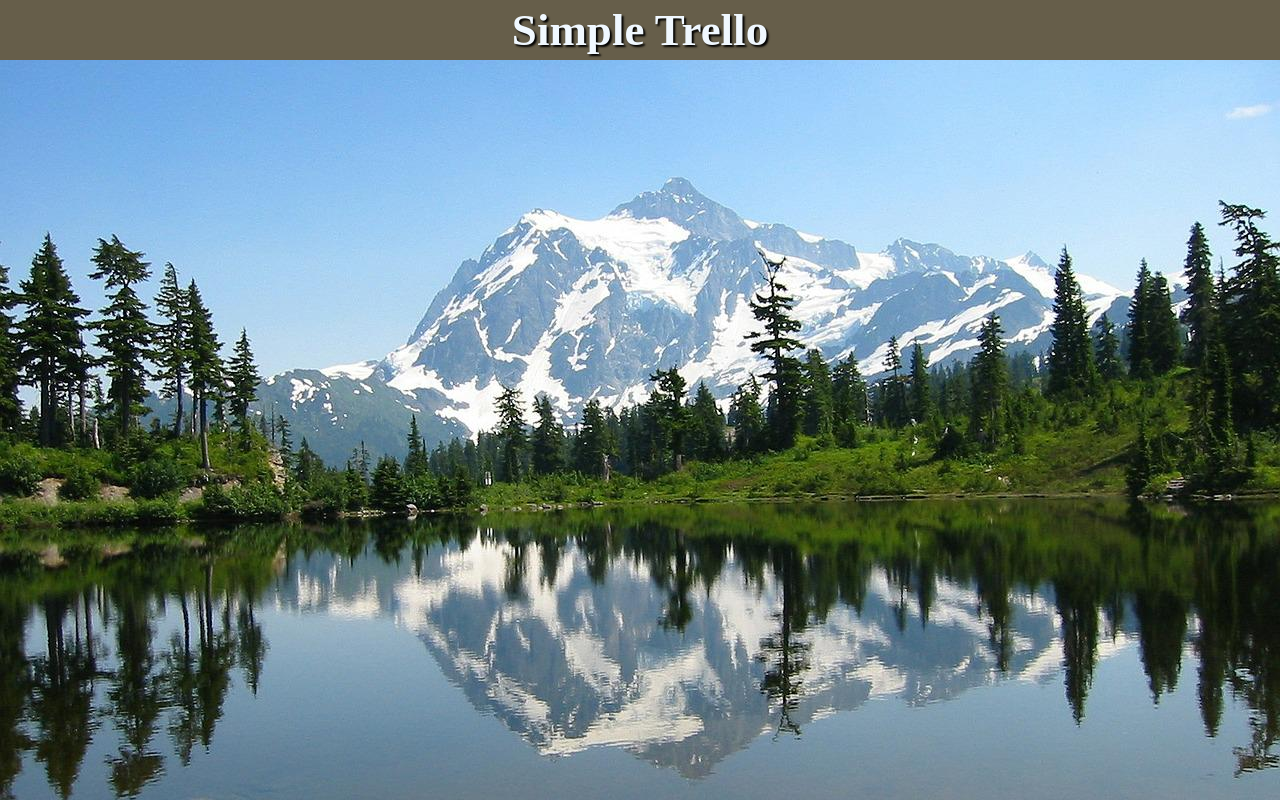
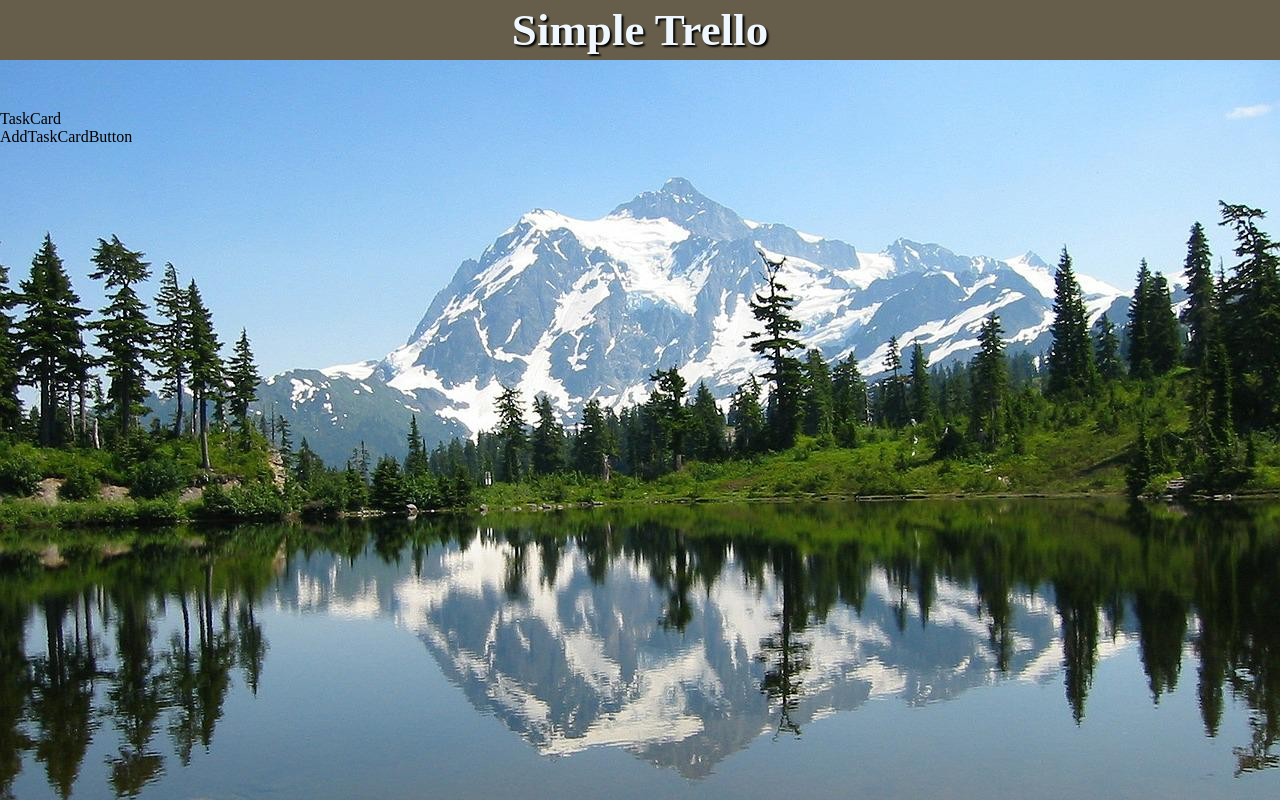
Before and after one commit to takayuki-s/trello-clone, a React (Create React App) app: page / in a window 1280 px wide. Built offline with nearby package versions, Linux system fonts and the light colour scheme.

Commit message:
TaskCardsコンポーネント作成

```diff
--- a/src/App.js
+++ b/src/App.js
@@ -1,10 +1,12 @@
 import DragAndDropTest from "./components/DragAndDropTest";
 import { Header } from "./components/header/Header";
+import { TaskCards } from "./components/task/TaskCards";
 
 function App() {
   return (
     <div className="app">
       <Header />
+      <TaskCards />
     </div>
   );
 }
--- /dev/null
+++ b/src/components/task/TaskCard.jsx
@@ -0,0 +1,7 @@
+import React from 'react'
+
+export const TaskCard = () => {
+  return (
+    <div>TaskCard</div>
+  )
+}
--- /dev/null
+++ b/src/components/task/TaskCards.jsx
@@ -0,0 +1,12 @@
+import React from 'react'
+import { AddTaskCardButton } from './button/AddTaskCardButton'
+import { TaskCard } from './TaskCard'
+
+export const TaskCards = () => {
+  return (
+    <div>
+      <TaskCard />
+      <AddTaskCardButton />
+    </div>
+  )
+}
--- /dev/null
+++ b/src/components/task/button/AddTaskCardButton.jsx
@@ -0,0 +1,7 @@
+import React from 'react'
+
+export const AddTaskCardButton = () => {
+  return (
+    <div>AddTaskCardButton</div>
+  )
+}
```
